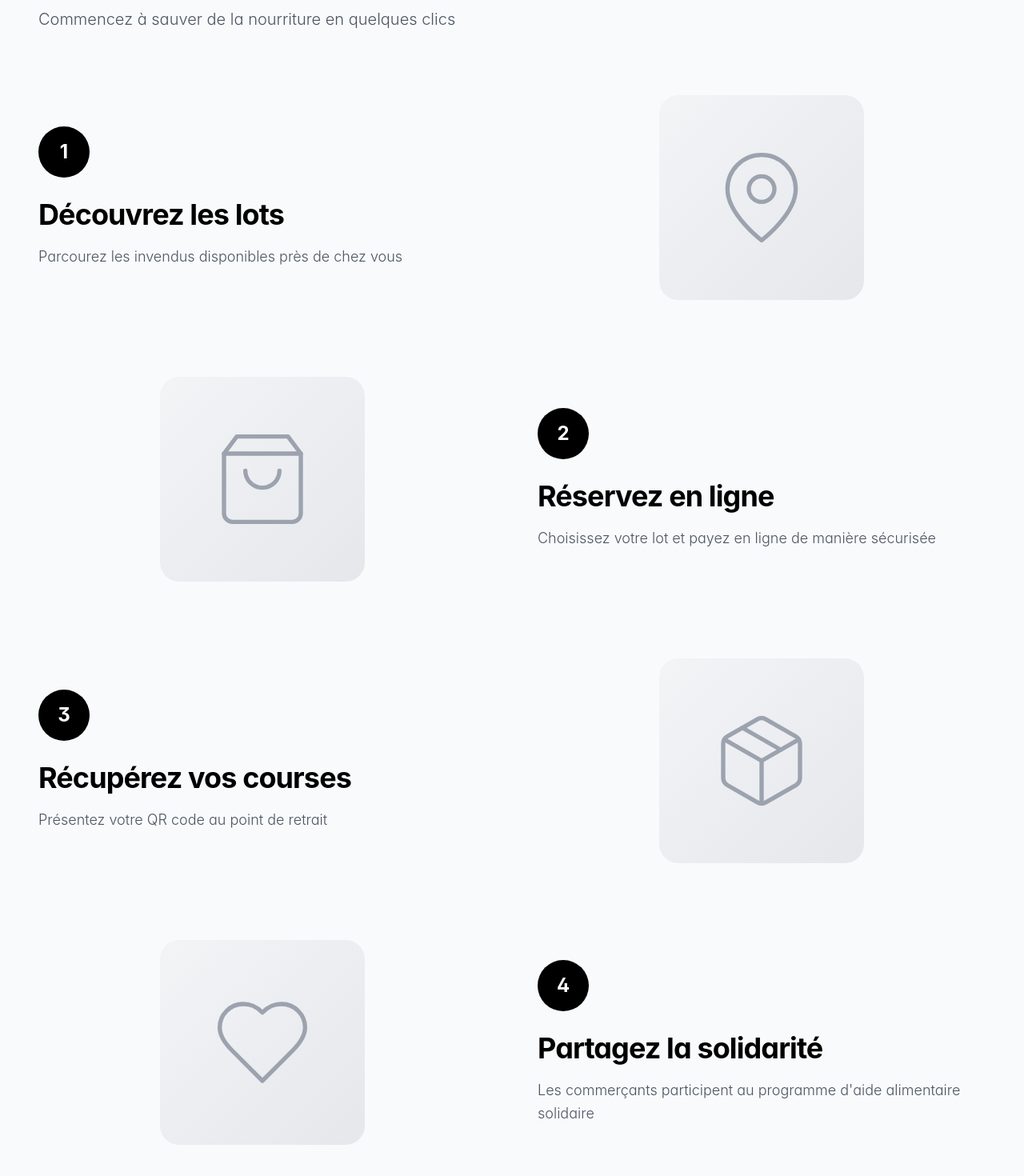
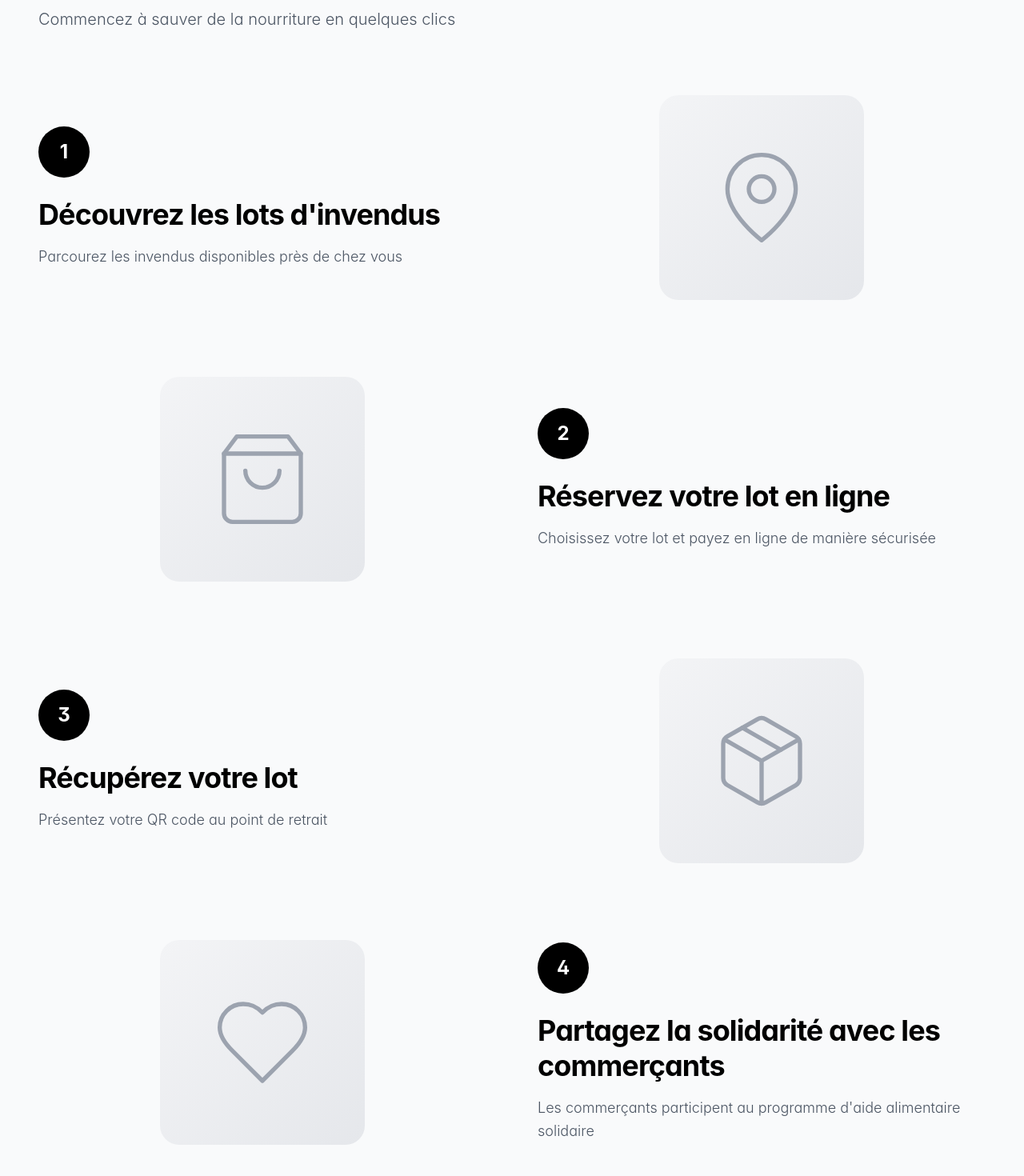
Before and after one commit to moonback/EcoPanier-v1, a React (Vite) app: page / in a window 1280 px wide. Shown: the part 6036-7506 px from the top of the page at 80% size. Built offline with nearby package versions, Linux system fonts and the light colour scheme; no server answers; the database is empty.

Commit message:
fix(landing): update titles in How It Works section for clarity and consistency

```diff
--- a/src/data/landingData.ts
+++ b/src/data/landingData.ts
@@ -98,25 +98,25 @@ export const features: Feature[] = [
 export const howItWorks: HowItWorksStep[] = [
   {
     step: 1,
-    title: 'Découvrez les lots',
+    title: 'Découvrez les lots d\'invendus',
     description: 'Parcourez les invendus disponibles près de chez vous',
     icon: MapPin,
   },
   {
     step: 2,
-    title: 'Réservez en ligne',
+    title: 'Réservez votre lot en ligne',
     description: 'Choisissez votre lot et payez en ligne de manière sécurisée',
     icon: ShoppingBag,
   },
   {
     step: 3,
-    title: 'Récupérez vos courses',
+    title: 'Récupérez votre lot',
     description: 'Présentez votre QR code au point de retrait',
     icon: Package,
   },
   {
     step: 4,
-    title: 'Partagez la solidarité',
+    title: 'Partagez la solidarité avec les commerçants',
     description: 'Les commerçants participent au programme d\'aide alimentaire solidaire',
     icon: Heart,
   },
```
